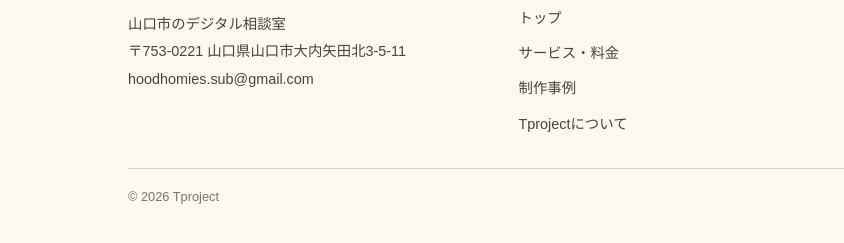
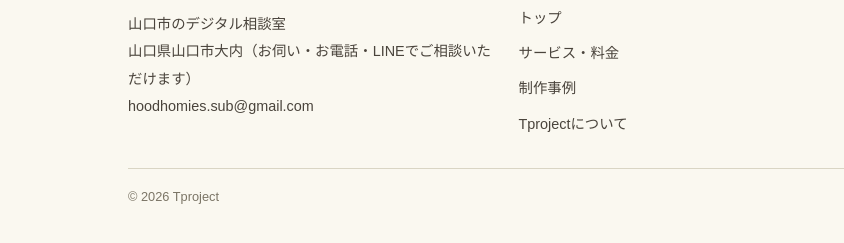
Before and after one commit to papachi03/tproject-site, a plain HTML site: page about/index.html in a window 1280 px wide. Shown: the part 3553-3796 px from the top of the page, 0-844 px from the left. Drawn offline with Linux system fonts and the light colour scheme; a web font is replaced by a local one.

Commit message:
住所表記を番地なし（山口市大内）に変更
Co-Authored-By: Claude Fable 5.1 <noreply@anthropic.com>

```diff
--- a/about/index.html
+++ b/about/index.html
@@ -189,7 +189,7 @@
   <div class="wrap">
     <div>
       <a class="brand" href="../"><img src="../assets/img/logo_black.png" alt="Tproject" width="800" height="500"></a>
-      <p style="margin-top:14px">山口市のデジタル相談室<br>〒753-0221 山口県山口市<span style="white-space:nowrap">大内矢田北3-5-11</span><br>hoodhomies.sub@gmail.com</p>
+      <p style="margin-top:14px">山口市のデジタル相談室<br>山口県山口市大内（お伺い・お電話・LINEでご相談いただけます）<br>hoodhomies.sub@gmail.com</p>
     </div>
     <div>
       <h4>MENU</h4>
```
Also changed, not shown: index.html (+1 -1 lines), services/index.html (+1 -1 lines), works/index.html (+1 -1 lines).
